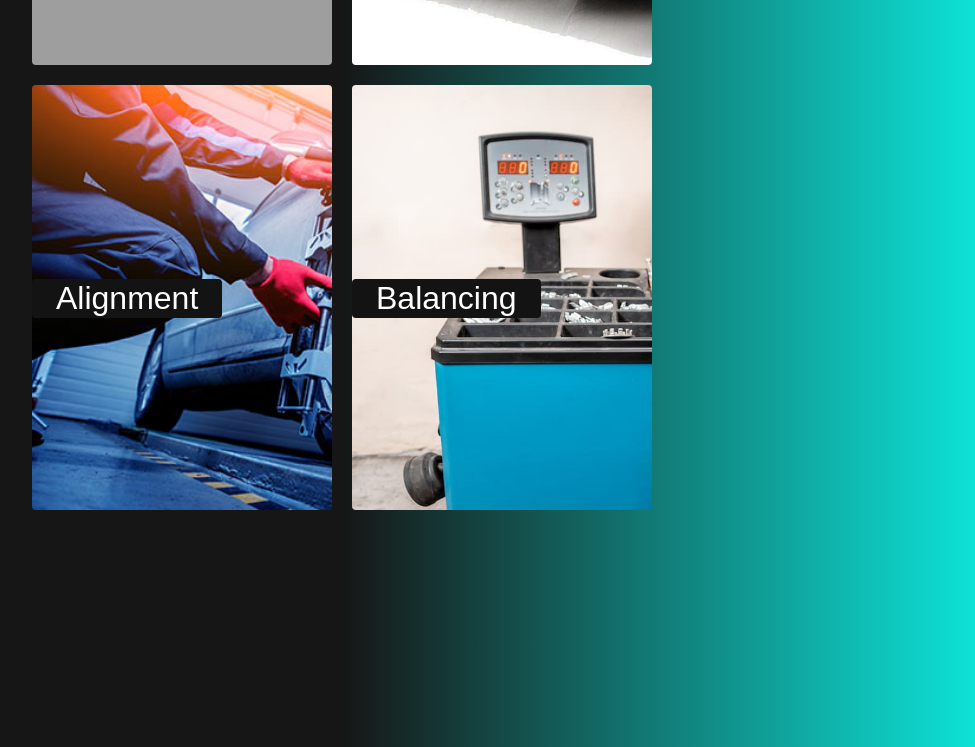
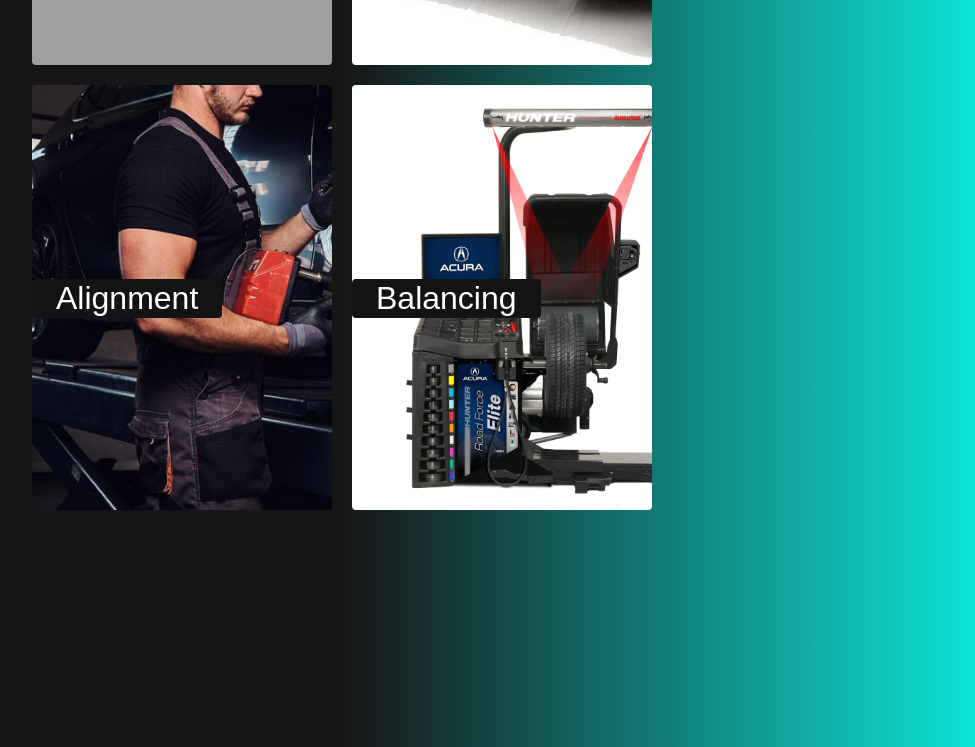
Before and after one commit to kishankalandoor/kaiWheelsminiproject.github.io, a plain HTML site: page index.html in a window 1280 px wide. Shown: the part 2153-2900 px from the top of the page, without its empty margins (298-1273 px from the left). Drawn offline with Linux system fonts and the light colour scheme; grey boxes are pictures that could not be loaded.

Commit message:
Update style.css

```diff
--- a/style.css
+++ b/style.css
@@ -530,13 +530,13 @@
     background-size: cover;/* W3C, IE 10+/ Edge, Firefox 16+, Chrome 26+, Opera 12+, Safari 7+ */
   }
   .services__card:nth-child(3) {
-    background-image: url('alignment.jpg');
+    background-image: url('alignment.png');
     background-size: cover;
 
   }
 
   .services__card:nth-child(4) {
-    background-image: url('tyre-balance.jpg');
+    background-image: url('balance.gif');
     background-size: cover;
   }
   .services__card h2 {
```
